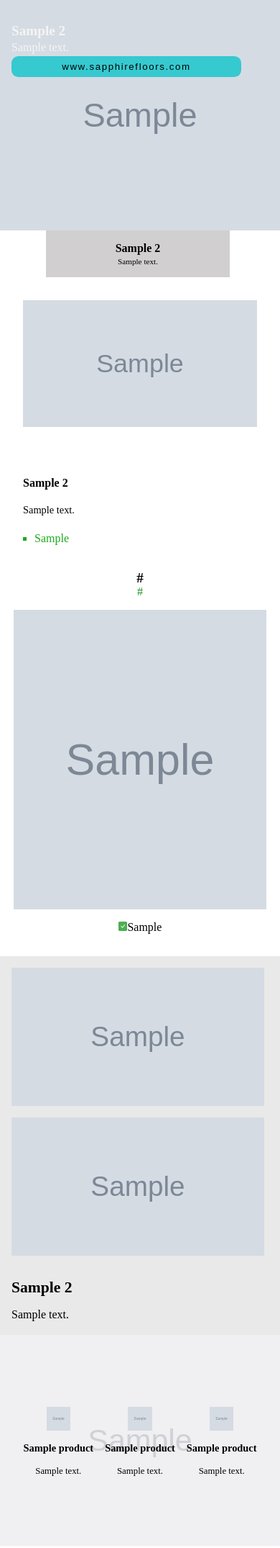
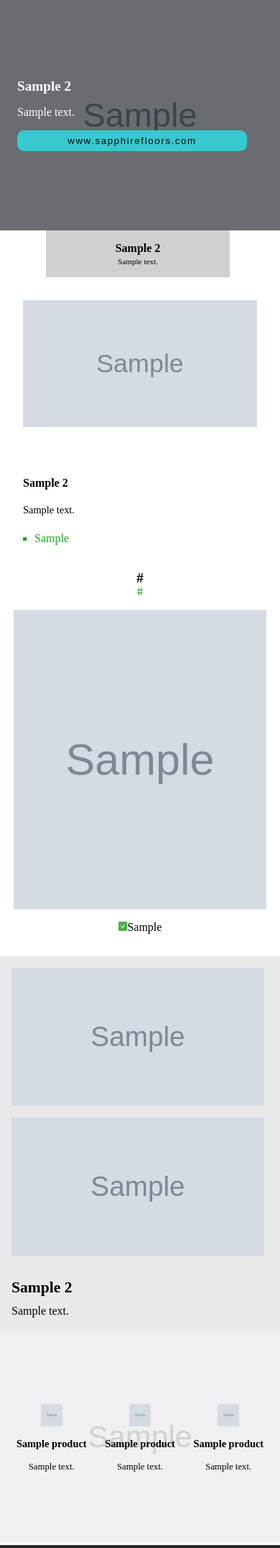
Before and after one commit to NitenSapkota175/Sapphire_Main, a Django app: page /product_type2/1 in a window 390 px wide. Shown: the part 205-2355 px from the top of the page at 72% size. Run offline with Django 3.2, Linux system fonts and the light colour scheme; tables that the repository leaves empty hold one stand-in row (values such as "Sample post"); grey boxes marked "Sample" are stand-in pictures.

Commit message:
newbranch updated

```diff
--- a/Sapphire/templates/Sapphire/Contactus.html
+++ b/Sapphire/templates/Sapphire/Contactus.html
@@ -69,5 +69,6 @@
     </div>
 
 </section>
+<!-- <div id="map"></div> -->
 
 {%endblock content%}
--- a/static/css/newstyle.css
+++ b/static/css/newstyle.css
@@ -1006,11 +922,15 @@
     position: absolute;
     top: 0%;
     left: 0%;
-    color: var(--color-white);
+    background-color: rgba(0, 0, 0, 0.507);
+    height: 100%;
+    width: 100%;
     display: flex;
     flex-direction: column;
-    padding: 4rem 0rem 4rem 14rem;
-    gap: 1rem;
+    justify-content: center;
+    padding: 0rem 0rem 0rem 15rem ;
+    gap: 2rem;
+    color: white;
 }
 
 .footer-logo img {
@@ -3687,152 +3614,122 @@
     }
 
     .quality {
-        gap: 1rem;
+        gap: 0.6rem;
         justify-content: center;
     }
 
     .q1 {
+        padding: 0.5rem;
         text-align: center;
     }
-
     .q1 h2 {
-        font-size: 0.9rem;
+        font-size: 0.8rem;
     }
 
     .q1 p {
         font-size: 0.8rem;
     }
-
     .whyus {
         padding: 1rem;
         flex-direction: column;
     }
-
     .whyus-img {
         gap: 0.6rem;
         flex-direction: row;
     }
-
     .whyus-img img {
         height: 8rem;
         width: 10rem;
     }
-
     .whyus-content {
         font-size: 0.9rem;
         gap: 0.8rem;
     }
-
     .profile {
         padding: 4rem 0rem 4rem 1.5rem;
     }
-
     .profile-row {
         gap: 0.8rem;
     }
-
     .col-profile1 {
         gap: 0.6rem;
     }
-
     .col-profile1 h1 {
         font-size: 1.1rem;
     }
-
     .profile-container img {
         height: 11rem;
         width: 100%;
     }
-
     .content1 h2 {
         font-size: 1rem;
     }
-
     .content2 h2 {
         font-size: 1.2rem;
     }
-
     .content-col img {
         height: 3.4rem;
         width: 3.4rem;
     }
-
     .structure-img img {
         height: 16rem;
     }
-
     .door-img img {
         width: 22rem;
         height: 10rem;
     }
-
     .content1 h1 {
         font-size: 1.2rem;
         line-height: 1.2;
     }
-
     .door-whyus-img img {
         width: 22rem;
     }
-
     .col-door {
         width: 16rem;
         gap: 0.2rem;
     }
-
     .col-door h1 {
         font-size: 0.7rem;
     }
-
     .col-door p {
         font-size: 0.7rem;
     }
-
     .floors {
         padding: 2rem 0rem 2rem 1rem;
         font-size: 0.8rem;
     }
-
     .content-images img {
         height: 26rem;
         width: 22rem;
     }
-
     .floors {
         gap: 0.2rem;
     }
-
     .q1 img {
-        height: 2.1rem;
-        width: 2.1rem;
-    }
-
+        height: 1.9rem;
+        width: 1.9rem;
+    }
     .footer-logo img {
         height: 3.2rem;
         width: 3.2rem;
     }
-
     .footer-row {
         gap: 0.8rem;
     }
-
     .logo img {
         height: 4rem;
         width: 5rem;
     }
-
     .main-q h1 {
         font-size: 2rem;
     }
-
     .main-q p {
         font-size: 0.9rem;
     }
-
     .ourworkh1 h2 {
         font-size: 1.1rem;
     }
-
     .row-ourwork {
         display: flex;
         align-items: center;
@@ -3954,311 +3850,302 @@
     .rate-col-1 {
         width: 18rem;
     }
+    .structure-content {
+        width: 100%;
+        gap: 1rem;
+    }
+    .whyus-content {
+        font-size: 0.9rem;
+        gap: 0.5rem;
+    }
+    .floors{
+        padding: 0rem 0rem 0rem 1.5rem ;
+        gap: 1rem;
+    }
+
+    .profile{
+        padding: 0rem 0rem 0rem 1.5rem ;
+        gap: 1rem;
+    }
+}
+
+@media only screen and (max-width: 376px)
+{
+    .content img {
+        padding: 1rem 0rem 0rem 1rem;
+        height: 25rem;
+        width: 22.5rem;
+    }
+    .q1 {
+        padding: 0.5rem;
+    }
+    .q1 img{
+        height: 1.5rem;
+        width: 1.5rem;
+    }
+    .q1 h2 {
+        font-size: 0.7rem;
+    }
+    .q1 p{
+        font-size: 0.7rem;
+    }
+    .quality {
+        gap: 0.6rem;
+        justify-content: center;
+    }
+    .door-whyus-img img {
+        width: 21.5rem;
+    }
+    .structure-content {
+        width: 100%;
+        gap: 1rem;
+    }
+    .whyus-content {
+        font-size: 0.9rem;
+        gap: 0.5rem;
+    }
 }
 
 @media only screen and (max-width: 370px) {
     .main-q h1 {
         font-size: 0.9rem;
     }
-
     .aboutus h1 {
         font-size: 1rem;
     }
-
     .contactpara h1 {
         font-size: 1rem;
     }
-
     .img img {
         height: 10rem;
         width: 10rem;
         padding: 0rem 0.8rem 0rem 0rem;
     }
-
     .aboutus {
         padding: 1rem;
     }
-
     .aboutus h1 {
         font-size: 1rem;
     }
-
     .aboutus p {
         font-size: 0.9rem;
     }
-
     .card-body p {
         font-size: 0.9rem;
     }
-
     .content {
         flex-wrap: wrap;
     }
-
     .content img {
         padding: 2rem 0rem 0rem 1rem;
         height: 24rem;
         width: 21.5rem;
     }
-
     .aboutus {
         padding: 1rem;
         font-size: 1.1rem;
     }
-
     .rate-quote {
         padding: 1rem;
     }
-
     .rate-quote h1 {
         font-size: 1.2rem;
     }
-
     .ourmissionh1 h1 {
         color: var(--color-white);
         font-size: 1.3rem;
         padding: 2rem;
     }
-
     .card-pro-para {
         line-height: 1.1rem;
         text-align: justify;
         gap: 0.8rem;
     }
-
     .card-pro {
         gap: 1rem;
         background-color: rgb(239, 239, 239);
         padding: 0rem 1rem 0rem 1rem;
     }
-
     .card-pro img {
         height: 12rem;
         width: 10rem;
     }
-
     .card-pro-para h3 {
         font-size: 0.9rem;
         color: black;
     }
-
     .card-pro-para p {
         font-size: 0.8rem;
         line-height: 1.2rem;
         color: black;
     }
-
     .quality {
-        gap: 1rem;
+        gap: 0.5rem;
         justify-content: center;
     }
-
     .q1 {
+        padding: 0.4rem;
         text-align: center;
     }
-
     .q1 h2 {
-        font-size: 0.8rem;
-    }
-
+        font-size: 0.7rem;
+    }
     .q1 p {
-        font-size: 0.8rem;
-    }
-
+        font-size: 0.7rem;
+    }
     .whyus {
         padding: 1rem;
         flex-direction: column;
     }
-
     .whyus-img {
         gap: 0.6rem;
         flex-direction: row;
     }
-
     .whyus-img img {
         height: 8rem;
         width: 10rem;
     }
-
     .whyus-content {
         font-size: 0.9rem;
         gap: 0.8rem;
     }
-
     .door-whyus-img img {
         width: 20.5rem;
     }
-
     .profile {
         padding: 1rem 0rem 4rem 1rem;
     }
-
     .col-profile1 h1 {
         font-size: 1rem;
     }
-
     .profile-container img {
         height: 10rem;
         width: 100%;
     }
-
     .content-images img {
         height: 24rem;
         width: 20rem;
     }
-
     .content2 h1 {
         font-size: 1.2rem;
     }
-
     .content2 p a {
         text-decoration: none;
         color: rgb(25, 149, 25);
     }
-
     .q1 img {
-        height: 2rem;
-        width: 2rem;
-    }
-
+        height: 1.5rem;
+        width: 1.5rem;
+    }
     .footer-logo img {
         height: 3rem;
         width: 3rem;
     }
-
     .footer-row {
         gap: 0.8rem;
     }
-
     .logo img {
         height: 4rem;
         width: 5rem;
     }
-
     .footer-ul ul li {
         font-size: 0.7rem;
     }
-
     .door-row {
         padding: 0rem 0rem 0rem 3rem;
     }
-
     .col-door h4 {
         font-size: 1rem;
     }
-
     .col-door p {
         font-size: 0.8rem;
     }
-
     .col-profile1 h4 {
         font-size: 1rem;
     }
-
     .col-profile1 p {
         font-size: 0.8rem;
     }
-
     .col-profile2 p,
     a {
         font-size: 0.9rem;
     }
-
     .main-q {
         padding: 1.5rem 3rem 1.5rem 3rem;
     }
-
     .main-q h1 {
         font-size: 2rem;
     }
-
     .main-q p {
         font-size: 0.9rem;
     }
-
     .ourworkh1 h2 {
         font-size: 1.1rem;
     }
-
     .btn-read-more {
         height: 1.5rem;
         width: 5rem;
         font-size: 0.7rem;
         background-color: rgb(41, 40, 40);
     }
-
     .btn-read-more a {
         color: rgb(255, 255, 255);
         font-size: 0.7rem;
         text-decoration: none;
     }
-
     .productsh1 h2 {
         font-size: 0.9rem;
     }
-
     .paragraph h1 {
         font-size: 1rem;
     }
-
     .ourmissionh1 h1 {
         font-size: 1rem;
     }
-
     .rate-quote h1 {
         font-size: 1rem;
     }
-
     footer h1 {
         font-size: 1.1rem;
     }
-
     .pvcprofile {
         height: 13rem;
         width: 100%;
         position: relative;
     }
-
     .pvcprofile img {
         height: 13rem;
         width: 100%;
         background-repeat: no-repeat;
         background-size: cover;
     }
-
     .pvcfloors {
         height: 13em;
         width: 100%;
         position: relative;
     }
-
     .pvcfloors img {
         height: 13rem;
         width: 100%;
         background-size: cover;
         background-repeat: no-repeat;
     }
-
     .profile h1 {
         font-size: 1.1rem;
     }
-
     .content1 ul {
         padding: 0rem 0rem 0rem 1rem;
     }
-
     .content-images2 {
         display: flex;
         flex-direction: row;
         gap: 0.5rem;
     }
-
     .content-images2 img {
         height: 10rem;
         width: 10rem;
         border-radius: 1rem;
     }
-
     .head p {
         font-size: 0.8rem;
     }
--- a/templates/main.html
+++ b/templates/main.html
@@ -8,8 +8,7 @@
     <meta http-equiv="X-UA-Compatible" content="IE=edge">
     <meta name="viewport" content="width=device-width, initial-scale=1.0">
     <title>Sapphire</title>
-
-
+    <!-- <script src="https://apis.mappls.com/advancedmaps/api/18a8df590ef37040ec455fc9ffe96aa8/map_sdk?v=3.0&layer=vector"></script> -->
     <link rel="stylesheet" href="{% static 'css/newstyle.css' %}">
 
 
@@ -25,7 +24,7 @@
 
     {%include 'footer.html' %}
 </body>
+<!-- <script src="https://apis.mappls.com/advancedmaps/api/18a8df590ef37040ec455fc9ffe96aa8/map_sdk?layer=vector&v=3.0&callback=loadMap" defer async></script> -->
 
 <script src="{% static 'js/index.js' %}"></script>
-
 </html>
```
Also changed, not shown: other parts of static/css/newstyle.css (+44 -98 lines), static/js/index.js (+15 -4 lines).
